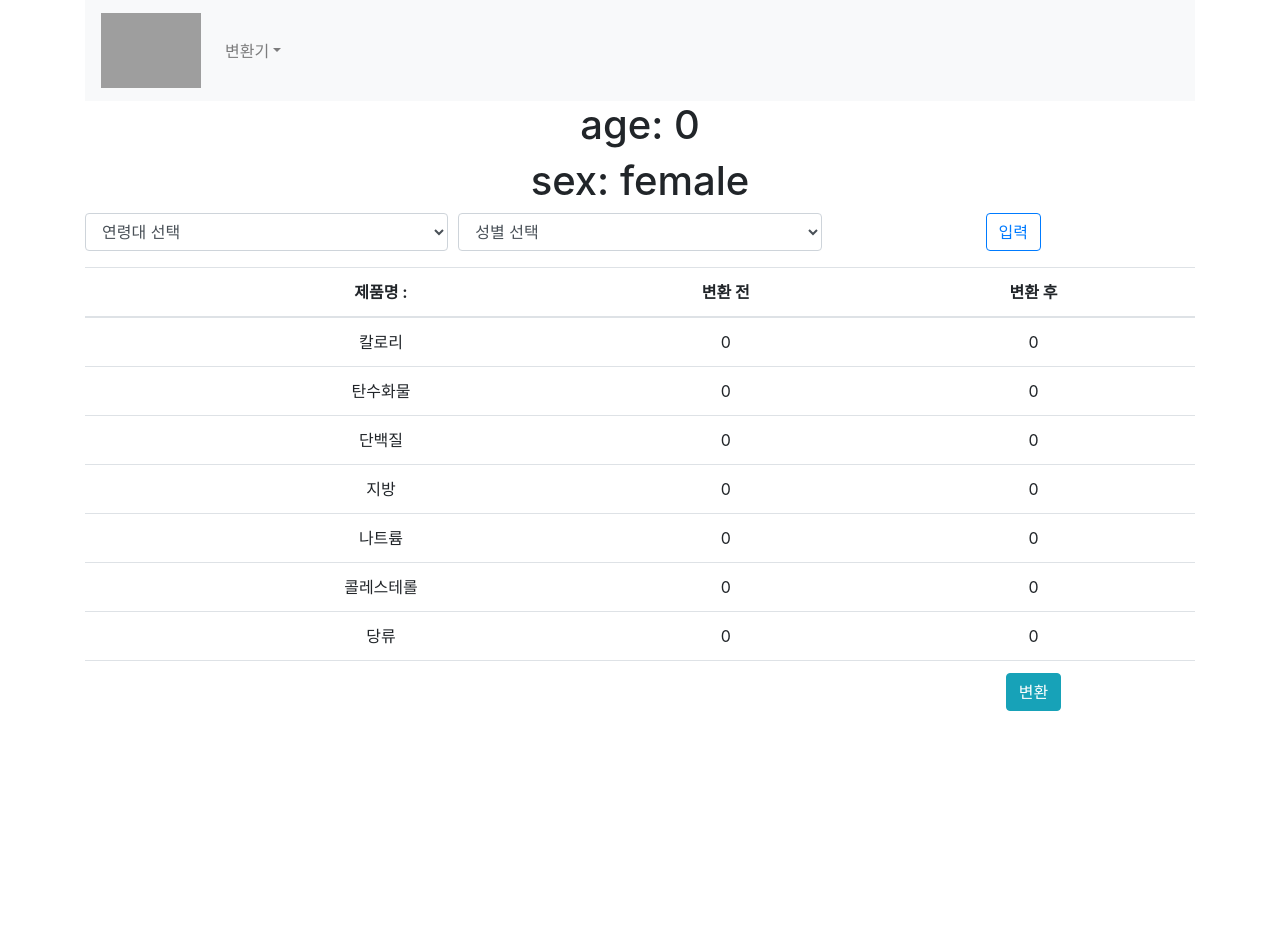
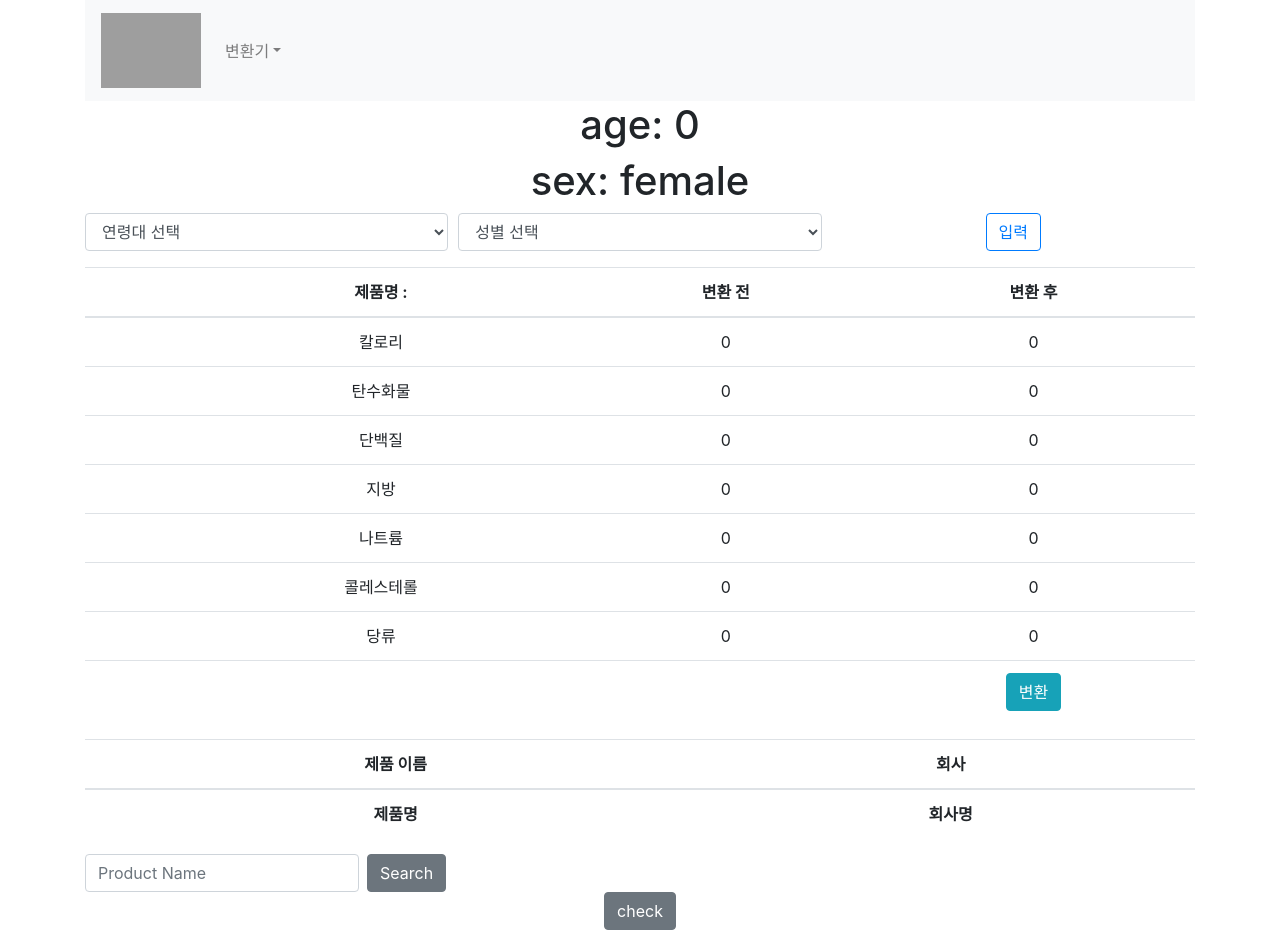
Before and after one commit to hufs-capstone/graduation_project_FE, a React (Create React App) app: page /selectcalculator in a window 1280 px wide. Before the commit the page ends 800 px from the top, so only its background shows below. Built offline with nearby package versions, Linux system fonts and the light colour scheme; grey boxes are pictures that could not be loaded.

Commit message:
implement table

```diff
--- /dev/null
+++ b/src/components/ProductRow.tsx
@@ -0,0 +1,27 @@
+import React,{useState} from 'react';
+import { Table } from 'reactstrap';
+import { Row, Col,  Button } from 'reactstrap';
+import { FormGroup,  Input, Label } from 'reactstrap';
+import { Form } from 'reactstrap';
+
+type ProductRowProps = {
+    name: string;
+    company_name: string;
+
+}
+
+function ProductRow(
+    {
+        name,
+        company_name
+    }: ProductRowProps){
+
+        return (
+            <tr>
+                <th>{name}</th>
+                <th>{company_name}</th>
+            </tr>
+        )
+}
+
+export default ProductRow;
--- /dev/null
+++ b/src/components/ProductTable.tsx
@@ -0,0 +1,62 @@
+import React,{useState} from 'react';
+import { Table } from 'reactstrap';
+import { Row, Col,  Button } from 'reactstrap';
+import { FormGroup,  Input, Label } from 'reactstrap';
+import { Form } from 'reactstrap';
+import ProductRow from './ProductRow';
+import {post, get} from '../fetch';
+
+function ProductTable(
+    {
+
+    }
+    : any) {
+        var [searchState, set_searchState] = useState("");
+        var [startItemState, set_pageState] = useState(1);
+        var [productsState, set_productState] = useState([{name:"제품명", company:"회사명"}]
+        );
+
+        const onClickSearch = ( )=> {
+            console.log(searchState);
+            var params = {
+                'num' : String(startItemState),
+                'query': searchState
+            }
+            const res = post(params, 'searchproduct')
+            res.then((data:any)=>{
+                set_productState(
+                    data.products
+                )
+            })
+        };
+    return(
+        <div>
+            <Table>
+                <thead>
+                    <tr>
+                        <th>제품 이름</th>
+                        <th>회사</th>
+                    </tr>
+                </thead>
+                <tbody>
+                    {
+
+                        productsState.map((c:any)=>{
+                            return <ProductRow name={c.name} company_name={c.company}/>
+                        })
+                    }
+
+                </tbody>
+            </Table>
+            <Form inline>
+                <FormGroup className="mb-2 mr-sm-2 mb-sm-0">
+                    <Input type="text" name="product" id="search" placeholder="Product Name" value={searchState} onChange={(e) => { set_searchState(e.target.value) }} />
+                </FormGroup>
+                <Button onClick={onClickSearch}>Search</Button>
+            </Form>
+            <Button onClick={()=>{console.log(productsState)}}> check</Button>
+        </div>
+    );
+}
+
+export default ProductTable;
--- a/src/components/SelectCalculator.tsx
+++ b/src/components/SelectCalculator.tsx
@@ -1,7 +1,6 @@
 import React,{useState} from 'react';
 import { Table } from 'reactstrap';
-import { render } from 'react-dom';
-import { Button, Input, Col } from 'reactstrap';
+import { Button  } from 'reactstrap';
 import {ProductState} from '../modules/types'
 import {post, get} from '../fetch';
 
--- a/src/routes/SelectCalculator.tsx
+++ b/src/routes/SelectCalculator.tsx
@@ -1,10 +1,12 @@
 import React from 'react';
 import SelectCalculatorContainer from '../containers/SelectCalculatorContainer';
+import ProductTable from '../components/ProductTable';
 
 function SelectCalculator({}){
     return (
         <div>
             <SelectCalculatorContainer/>
+            <ProductTable/>
         </div>
     )
 }
```
